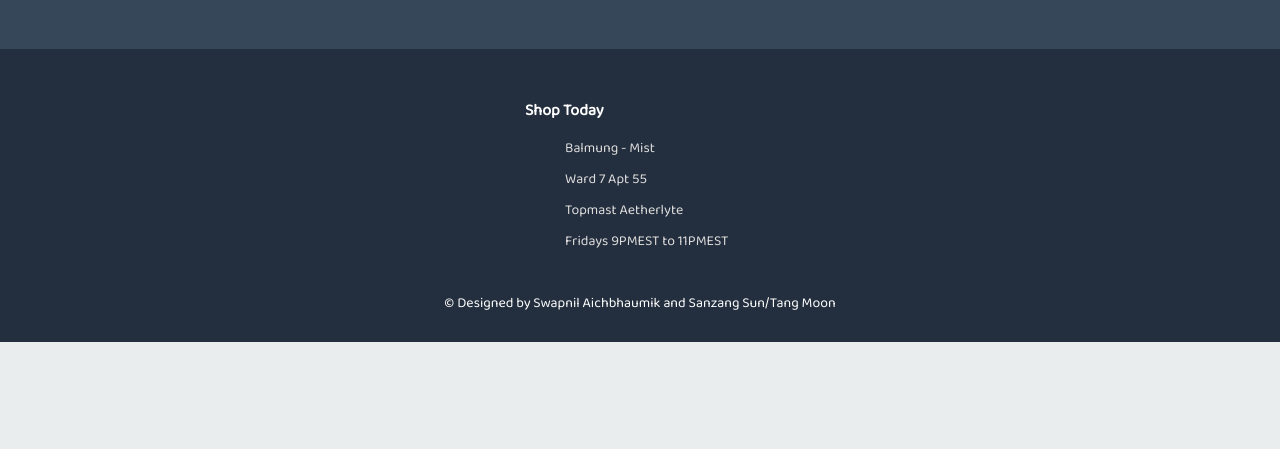
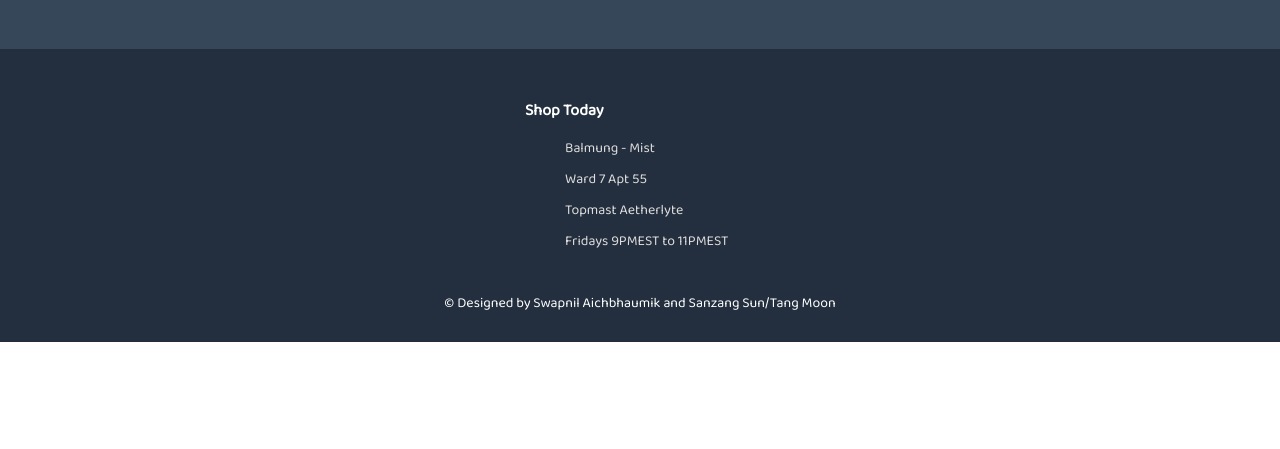
Before and after one commit to lexausart/Sari-Sari, a PHP site: page /shop.html in a window 1280 px wide. Shown: the part 2958-3407 px from the top of the page. After the commit the page ends 3300 px from the top, so only its background shows below. Run offline with PHP 8.4, Linux system fonts and the light colour scheme.

Commit message:
edited footer

```diff
--- a/style.css
+++ b/style.css
@@ -643,7 +643,6 @@ i {
 
 .footer {
     width: 100%;
-    height: 450px;
     transition: all 0.2s;
 }
 
@@ -1549,7 +1548,6 @@ i {
 
     .footer {
         width: 100%;
-        height: 450px;
         transition: all 0.2s;
     }
 
```
